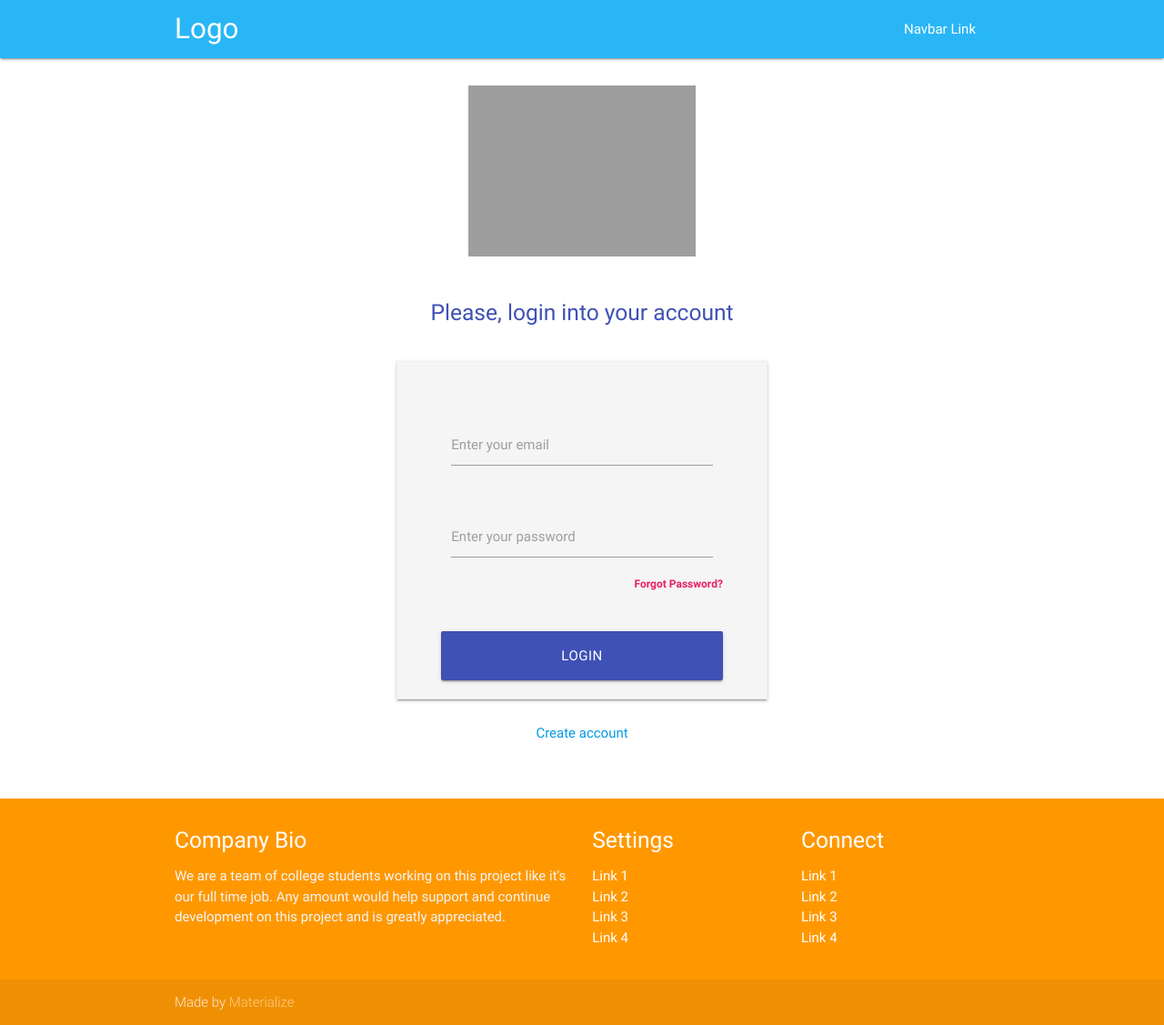
After one commit to lmancuso/deprevia, a PHP site: page /login.php in a window 1280 px wide. The commit adds this page. Shown: the whole page at 91% size. Run offline with PHP 8.4, Linux system fonts and the light colour scheme; some libraries are stand-ins or nearby versions; grey boxes are pictures that could not be loaded.

Commit message:
Cambios en login.php

```diff
--- /dev/null
+++ b/login.php
@@ -0,0 +1,71 @@
+<!DOCTYPE html>
+<html lang="es">
+<head>
+  <meta http-equiv="Content-Type" content="text/html; charset=UTF-8"/>
+  <meta name="viewport" content="width=device-width, initial-scale=1, maximum-scale=1.0"/>
+  <title>Starter Template - Materialize</title>
+
+  <!-- CSS  -->
+  <link href="https://fonts.googleapis.com/icon?family=Material+Icons" rel="stylesheet">
+  <link href="css/materialize.css" type="text/css" rel="stylesheet" media="screen,projection"/>
+  <link href="css/style.css" type="text/css" rel="stylesheet" media="screen,projection"/>
+</head>
+<body>
+
+<?php require('templates/header.php'); ?>
+
+<div class="container">
+            <div class="section"></div>
+  <main>
+    <center>
+      <img class="responsive-img" style="width: 250px;" src="https://i.imgur.com/ax0NCsK.gif" />
+      <div class="section"></div>
+
+      <h5 class="indigo-text">Please, login into your account</h5>
+      <div class="section"></div>
+
+      <div class="container">
+        <div class="z-depth-1 grey lighten-4 row" style="display: inline-block; padding: 32px 48px 0px 48px; border: 1px solid #EEE;">
+
+          <form class="col s12" method="post">
+            <div class='row'>
+              <div class='col s12'>
+              </div>
+            </div>
+
+            <div class='row'>
+              <div class='input-field col s12'>
+                <input class='validate' type='email' name='email' id='email' />
+                <label for='email'>Enter your email</label>
+              </div>
+            </div>
+
+            <div class='row'>
+              <div class='input-field col s12'>
+                <input class='validate' type='password' name='password' id='password' />
+                <label for='password'>Enter your password</label>
+              </div>
+              <label style='float: right;'>
+								<a class='pink-text' href='#!'><b>Forgot Password?</b></a>
+							</label>
+            </div>
+
+            <br />
+            <center>
+              <div class='row'>
+                <button type='submit' name='btn_login' class='col s12 btn btn-large waves-effect indigo'>Login</button>
+              </div>
+            </center>
+          </form>
+        </div>
+      </div>
+      <a href="#!">Create account</a>
+    </center>
+
+    <div class="section"></div>
+    <div class="section"></div>
+  </main>
+</div>
+<?php require('templates/footer.php'); ?>
+</body>
+</html>
--- a/templates/footer.php
+++ b/templates/footer.php
@@ -38,4 +38,4 @@
   <!--  Scripts-->
   <script src="https://code.jquery.com/jquery-2.1.1.min.js"></script>
   <script src="js/materialize.js"></script>
-  <script src="js/init.js"></script>
+  <!-- <script src="../js/init.js"></script> -->
```
Also changed, not shown: css/style.css (added).
